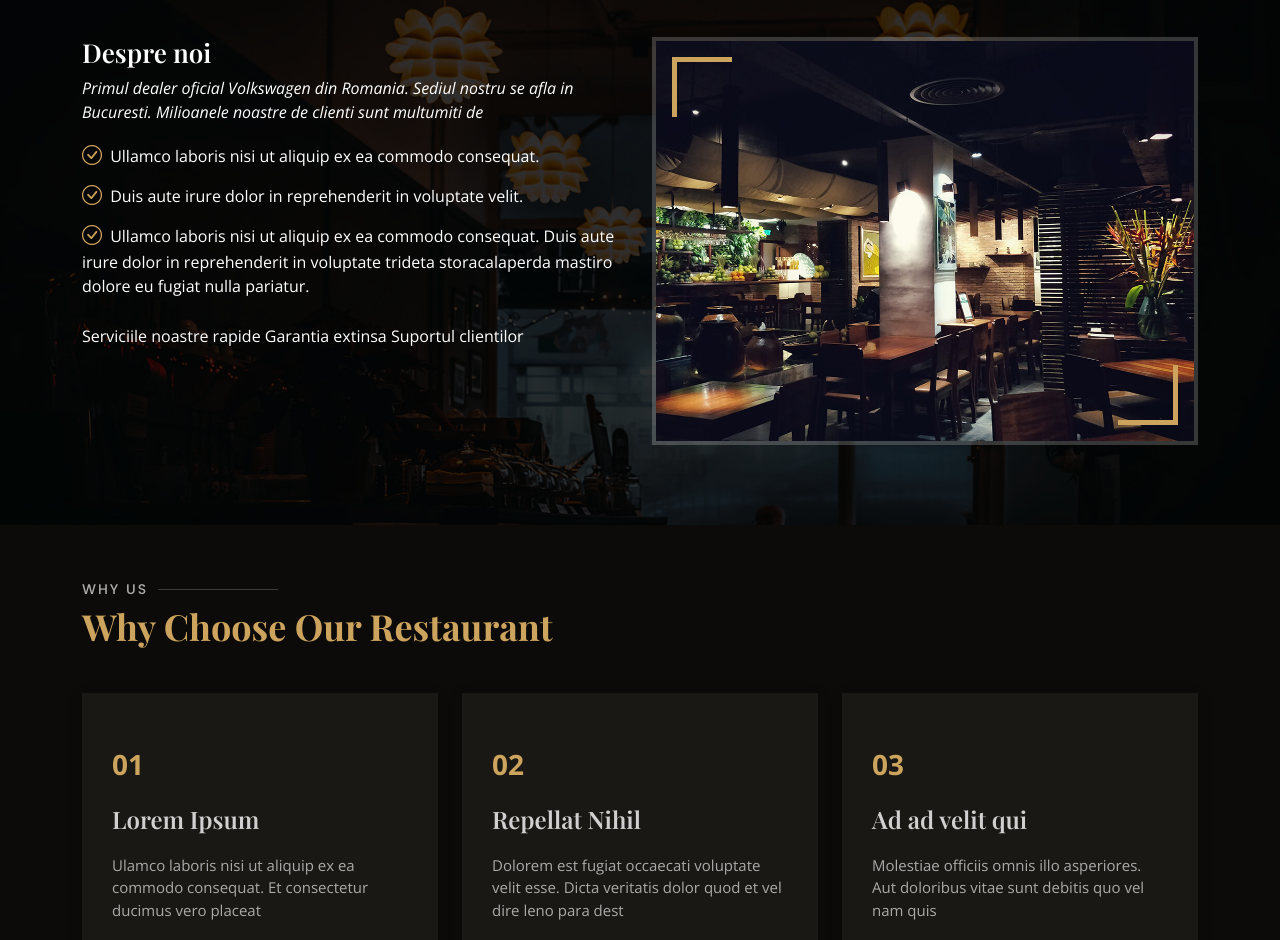
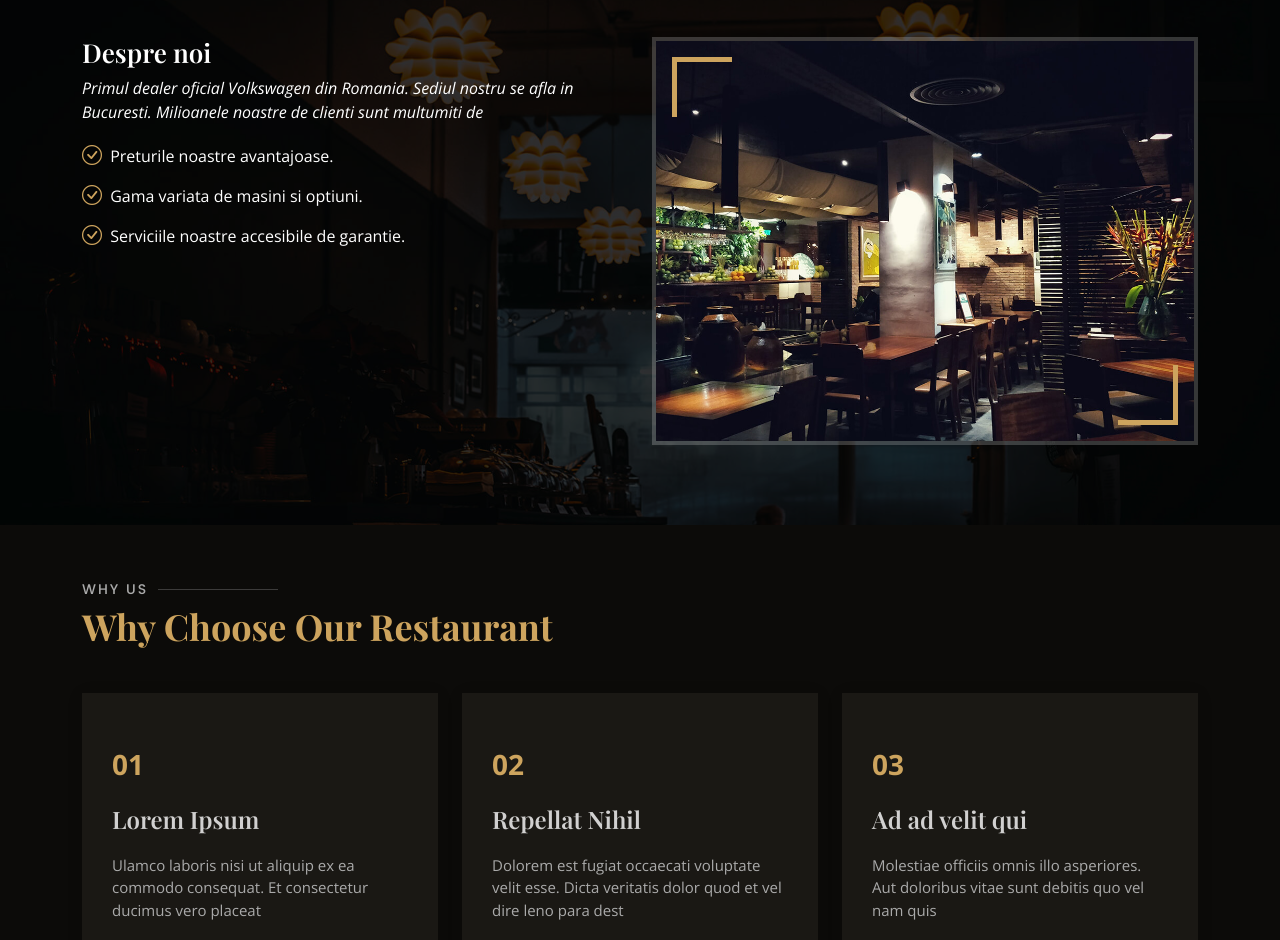
Before and after one commit to MihaiMihai20/mihaimihai20.github.io, a plain HTML site: page index.html in a window 1280 px wide. Shown: the part 843-1783 px from the top of the page. Drawn offline with nearby package versions, Linux system fonts and the light colour scheme; a web font is replaced by a local one.

Commit message:
ssssssssss

```diff
--- a/index.html
+++ b/index.html
@@ -140,14 +140,12 @@
               Milioanele noastre de clienti sunt multumiti de
             </p>
             <ul>
-              <li><i class="bi bi-check-circle"></i> Ullamco laboris nisi ut aliquip ex ea commodo consequat.</li>
-              <li><i class="bi bi-check-circle"></i> Duis aute irure dolor in reprehenderit in voluptate velit.</li>
-              <li><i class="bi bi-check-circle"></i> Ullamco laboris nisi ut aliquip ex ea commodo consequat. Duis aute irure dolor in reprehenderit in voluptate trideta storacalaperda mastiro dolore eu fugiat nulla pariatur.</li>
+              <li><i class="bi bi-check-circle"></i> Preturile noastre avantajoase.</li>
+              <li><i class="bi bi-check-circle"></i> Gama variata de masini si optiuni.</li>
+              <li><i class="bi bi-check-circle"></i> Serviciile noastre accesibile de garantie.</li>
             </ul>
             <p>
-              Serviciile noastre rapide
-              Garantia extinsa
-              Suportul clientilor
+
             </p>
           </div>
         </div>
```
